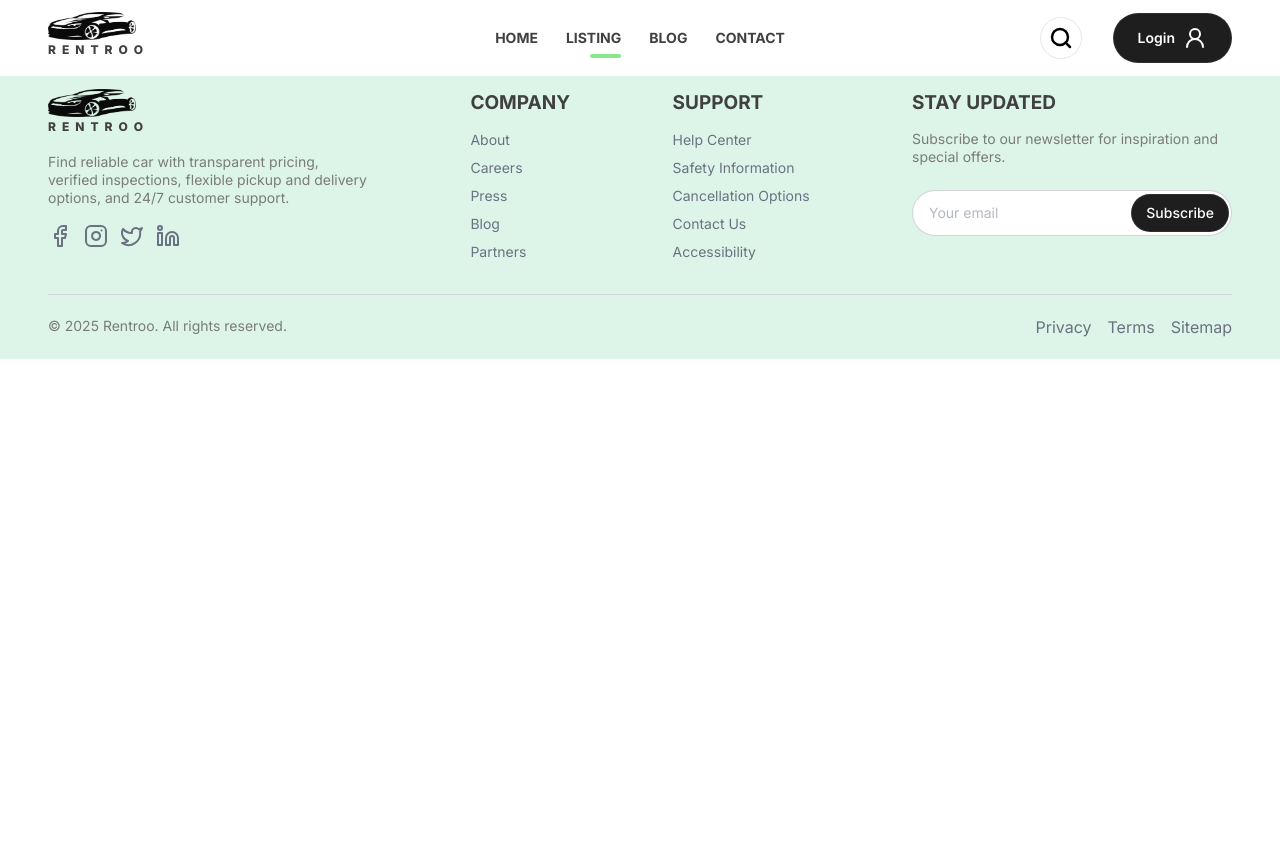
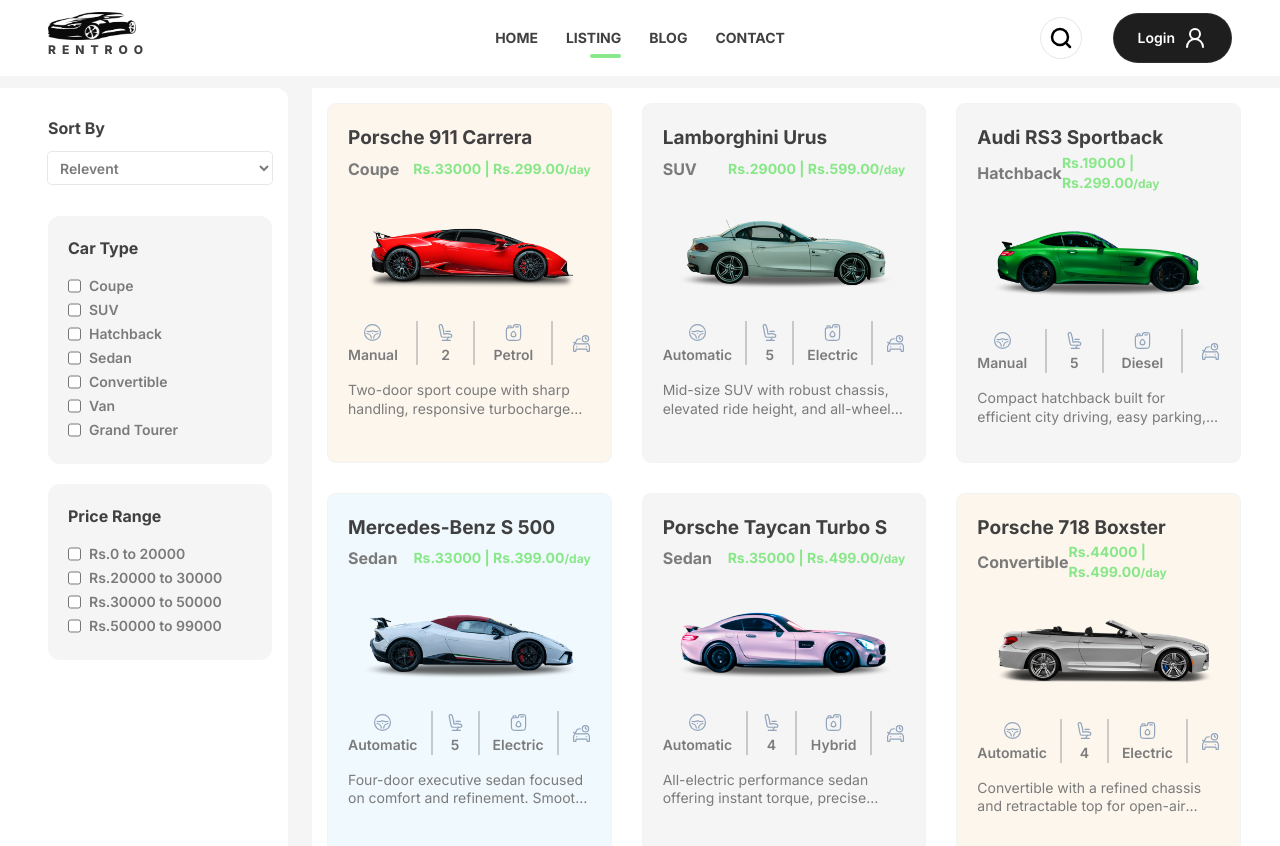
Before and after one commit to chanchala0112/Car-Rental-App, a React (Vite) app in the folder client/: page /listing in a window 1280 px wide. Shown: the top 846 px of the page. Before the commit the page ends 800 px from the top, so only its background shows below. Built offline with nearby package versions, Linux system fonts and the light colour scheme.

Commit message:
Add listing page all components

```diff
--- a/client/src/pages/Listing.jsx
+++ b/client/src/pages/Listing.jsx
@@ -1,8 +1,188 @@
-import React from 'react'
+import React,{useState, useMemo} from 'react'
+import { useSearchParams } from 'react-router-dom'
+
+import Item from "../components/Item"
+import { dummyCars } from '../assets/data'
 
 const Listing = () => {
+  const [selectedFilters, setSelectedFilters] = useState({
+    bodyType: [],
+    priceRange: []
+  })
+
+  const [ selectedSort, setSelectedSort] = useState("")
+  const [currPage, setCurrPage] = useState(1)
+  const itemsPerPage = 6
+  const currency = "Rs."
+  const [searchQuery, setSearchQuery] = useState("")
+
+  const [searchParams] = useSearchParams("");
+  const heroDestination = (searchParams.get("destination") || "").toLowerCase().trim();
+
+  const sortOptions = ["Relevent" ,  "Low to High", "High to Low"];
+
+  const bodyType = [
+    "Coupe",
+    "SUV",
+    "Hatchback",
+    "Sedan",
+    "Convertible",
+    "Van",
+    "Grand Tourer",
+  ];
+
+  const priceRange = [
+  "0 to 20000",
+  "20000 to 30000",
+  "30000 to 50000",
+  "50000 to 99000",
+];
+
+
+  // const Toggle Filter checkboxes
+  const handleFilterChange = (checked, value, type)=>{
+    setSelectedFilters((prev)=> {
+      const updated = {...prev}
+      if(checked){
+        updated[type].push(value)
+      }else{
+        updated[type] = updated[type].filter(v => v !== value)
+      }
+      return updated
+    })
+  }
+
+  // Sorting Function
+  const sortCars = (a, b) => {
+  if (selectedSort === "Low to High") {
+    return a.price.sale - b.price.sale;
+  }
+  if (selectedSort === "High to Low") {
+    return b.price.sale - a.price.sale;
+  }
+  return 0;
+};
+
+  //Price filters
+  const matchesPrice = (car)=>{
+    if(selectedFilters.priceRange.length === 0) return true;
+    return selectedFilters.priceRange.some((range)=>{
+      const [min, max] = range.split(" to ").map(Number);
+      return car.price.sale >= min && car.price.sale <= max;
+    })
+  }
+
+  //Type filters
+  const matchesType = (car)=>{
+    if(selectedFilters.bodyType.length === 0) return true;
+    return selectedFilters.bodyType.includes(car.bodyType);
+  }
+
+  // Search filter using header's searchQuery
+  const matchesSearch = (car)=>{
+    if(!searchQuery) return true;
+    return(
+      car.title.toLowerCase().includes(searchQuery.toLowerCase()) ||
+      car.country.toLowerCase().includes(searchQuery.toLowerCase()) ||
+      car.city.toLowerCase().includes(searchQuery.toLowerCase())
+    )
+  }
+
+  //Hero Destination filter (from Hero from -> /Listing?destination=....)
+  const matchesHeroDestination = (car)=>{
+    if(!heroDestination) return true;
+    return(car.city || "").toLowerCase().includes(heroDestination)
+  }
+
+  // Filtered & sorted cars
+  const filteredCars = useMemo(()=>{
+    return dummyCars.filter((c)=>
+      matchesPrice(c) &&
+      matchesType(c) &&
+      matchesSearch(c) &&
+      matchesHeroDestination(c)
+    ).sort(sortCars)
+  }, [dummyCars,selectedFilters, selectedSort, searchQuery, heroDestination])
+
+  // Handle pagination Logic
+  const getPaginatedCars = ()=>{
+    const startIndex = (currPage - 1) * itemsPerPage;
+    const endIndex = startIndex + itemsPerPage;
+    return filteredCars.slice(startIndex, endIndex);
+  }
+
+  const totalPages = Math.ceil(filteredCars.length/ itemsPerPage)
+
   return (
-    <div>Listing</div>
+    <div className='bg-primary'>
+      <div className='max-padd-container !px-0 mt-18 pb-16'>
+        {/* Container */}
+        <div className="flex flex-colsm:flex-row gap-6">
+          {/* FILTERS - LEFT SIDE */}
+          <div className='min-w-72 bg-white p-4 pl-6 lg:pl-12 rounded-r-xl my-4'>
+             {/* Sort by price */}
+             <div className="py-3">
+              <h5 className="mb-3">Sort By</h5>
+              <select value={selectedSort} onChange={(e)=>setSelectedSort(e.target.value)} className="bg primary ring-1 ring-slate-900/10 outline-none text-gray-30 text-sm font-semibold text-gray-50 h-8 w-full rounded px-2">
+                {sortOptions.map((sort, index)=>(
+                  <option key={index} value={sort}>{sort}</option>
+                ))}
+              </select>
+             </div>
+
+             {/* Car Type */}
+             <div className="p-5 mt-5 bg-primary rounded-xl">
+              <h5 className="mb-4">Car Type</h5>
+                {bodyType.map((type)=>(
+                  <label key={type} className={"flex gap-2 text-sm font-semibold text-gray-50 mb-1"}>
+                    <input type="checkbox" checked={selectedFilters.bodyType.includes(type)} onChange={(e)=>handleFilterChange(e.target.checked, type, "bodyType")}/>
+                    {type}
+                  </label>
+                ))}
+             </div>
+
+             {/* Price Range */}
+             <div className="p-5 mt-5 bg-primary rounded-xl">
+              <h5  className="mb-4">Price Range</h5>
+                {priceRange.map((price)=>(
+                  <label key={price} className={"flex gap-2 text-sm font-semibold text-gray-50 mb-1"}>
+                    <input type="checkbox" checked={selectedFilters.priceRange.includes(price)} onChange={(e)=>handleFilterChange(e.target.checked, price, "priceRange")}/>
+                    {currency}{price}
+                  </label>
+                ))}
+             </div>
+          </div>
+
+          {/* FILTERED CARS- RIGHT SIDE */}
+          <div className="max-sm:px-10 sm:pr-10 bg-white p-4 rounded-1-xl my-4">
+            <div className="grid grid-cols-1 lg:grid-cols-2 xl:grid-cols-3 gap-8">
+            {getPaginatedCars().length > 0 ? (
+              getPaginatedCars().map((car)=>(
+              <Item key={car} car={car} />
+            ))
+          ) : (
+            <p className="capitalize">No Cars found for selected filters</p>
+          )}
+          </div>
+          {/* PAGINATION */}
+          <div className='flexCenter flex flex-wrap mt-14 mb-10 gap-3'>
+            <button disabled={currPage === 1} onClick={()=>setCurrPage(prev=>prev-1)} className={`btn-solid !py-1 !px-3 ${
+              currPage === 1 && "opacity-50 cursor-not-allowed"
+            }`}>Previous</button>
+
+            {Array.from({length:totalPages}, (_, index)=>(
+              <button key={index} onClick={()=>setCurrPage(index+1)} className={`btn-outline h-8 w-8 p-0 flexCenter ${currPage === index+1 ? "btn-light" : ""}`}>{index+1}</button>
+            ))}
+
+            <button disabled={currPage === totalPages} onClick={()=>setCurrPage(prev=>prev+1)} className={`btn-solid !py-1 !px-3 ${
+              currPage === totalPages && "opacity-50 cursor-not-allowed"
+            }`}>Next</button>
+          </div>
+          </div>
+        </div>
+      </div>
+
+    </div>
   )
 }
 
```
